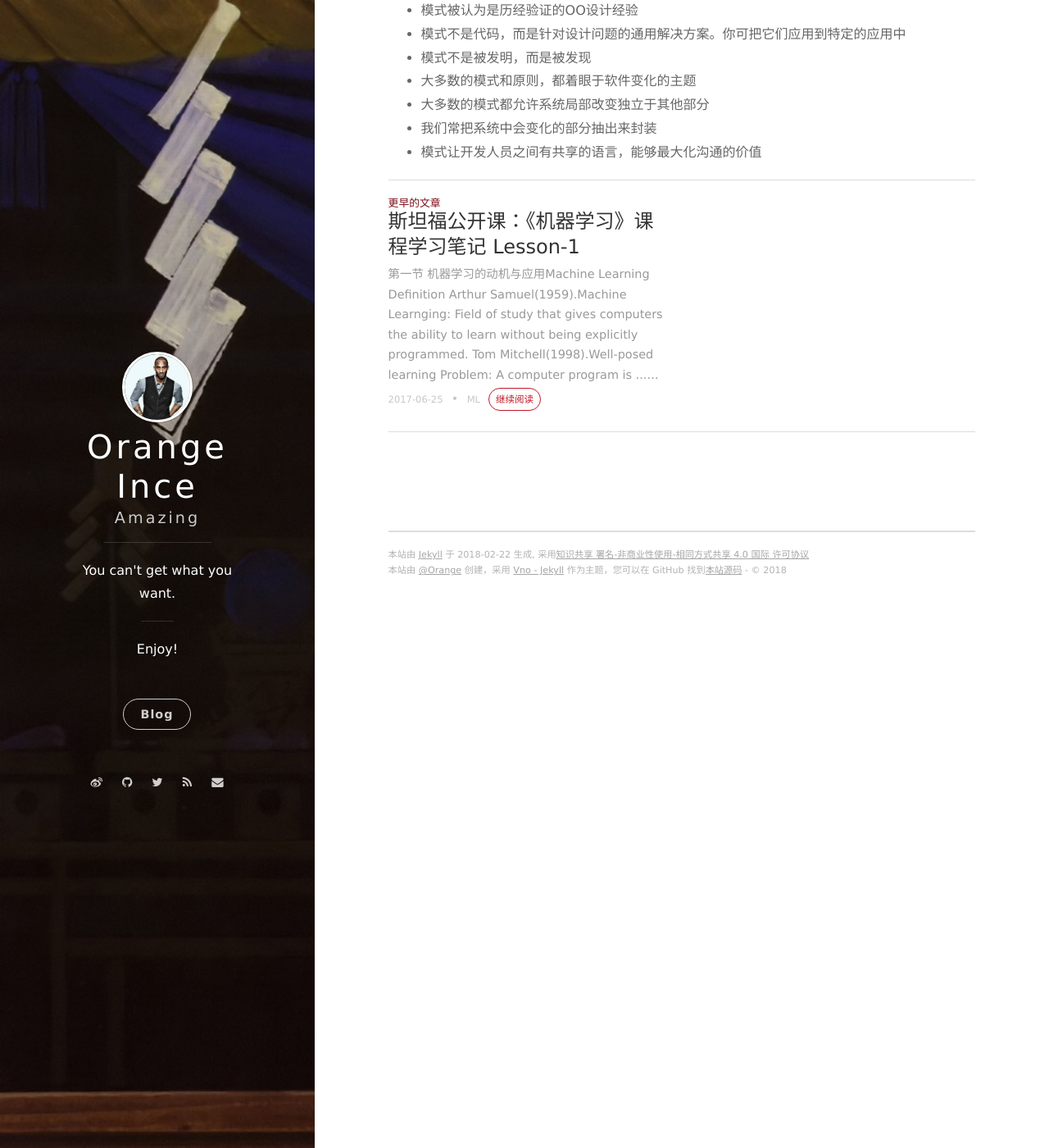
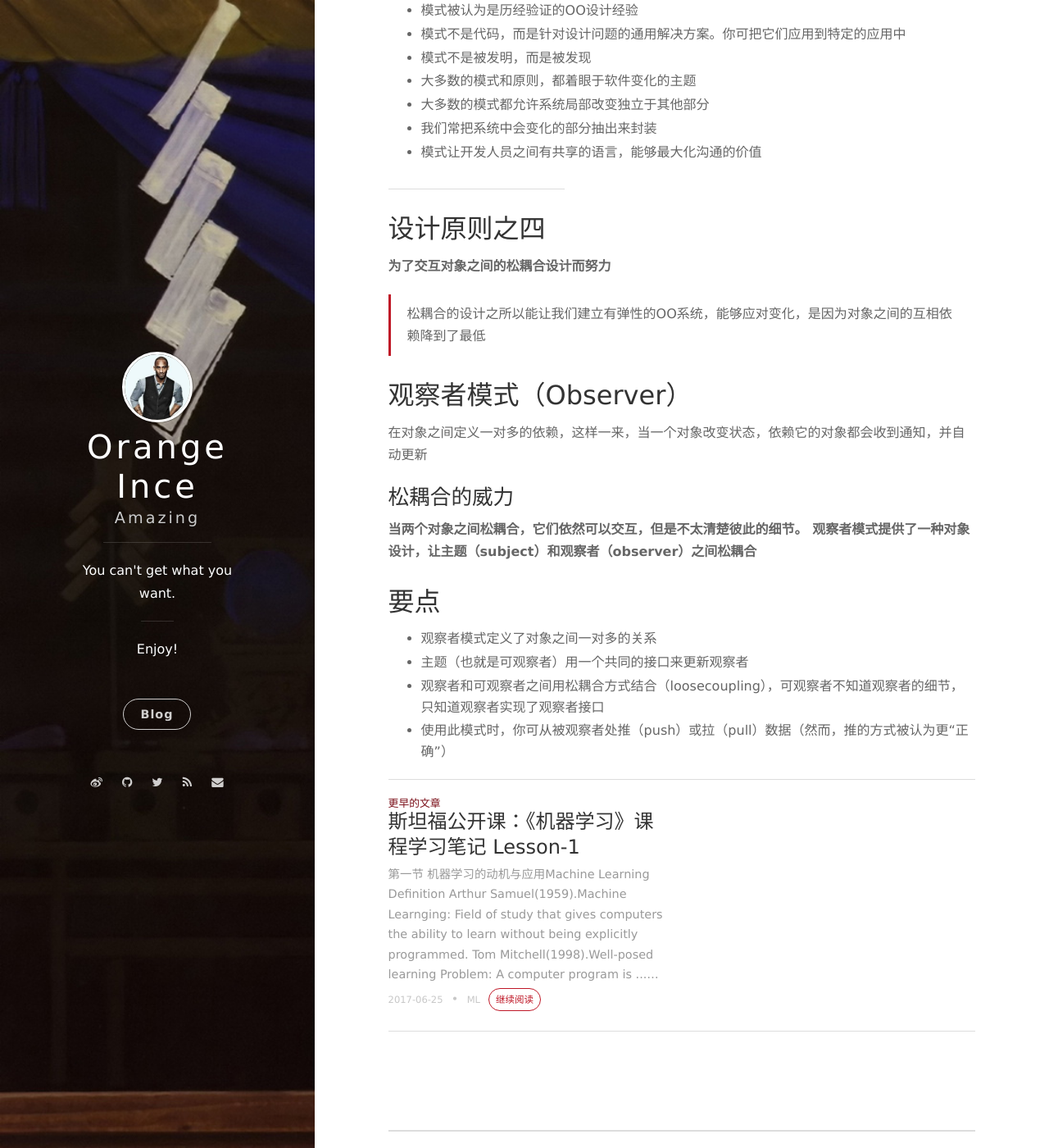
Before and after one commit to orangeince/OrangeSpace, a Jekyll site: the page built from _posts/2018-02-22-HeadFirstDesignPattern-Day1.md, in a window 1280 px wide and 1400 px high, scrolled down 1062 px. Shown: the whole window at 82% size. Built offline with Jekyll 4.4.1, drawn with Linux system fonts in a browser that asks for light colours; nearby versions of some CDN libraries.

Commit message:
add: observer pattern

```diff
--- a/_posts/2018-02-22-HeadFirstDesignPattern-Day1.md
+++ b/_posts/2018-02-22-HeadFirstDesignPattern-Day1.md
@@ -33,3 +33,20 @@ tag: "Design Pattern"
 - 大多数的模式都允许系统局部改变独立于其他部分
 - 我们常把系统中会变化的部分抽出来封装
 - 模式让开发人员之间有共享的语言，能够最大化沟通的价值
+
+---
+## 设计原则之四
+**为了交互对象之间的松耦合设计而努力**
+> 松耦合的设计之所以能让我们建立有弹性的OO系统，能够应对变化，是因为对象之间的互相依赖降到了最低
+
+## 观察者模式（Observer）
+在对象之间定义一对多的依赖，这样一来，当一个对象改变状态，依赖它的对象都会收到通知，并自动更新
+### 松耦合的威力
+**当两个对象之间松耦合，它们依然可以交互，但是不太清楚彼此的细节。
+观察者模式提供了一种对象设计，让主题（subject）和观察者（observer）之间松耦合**
+
+## 要点
+- 观察者模式定义了对象之间一对多的关系
+- 主题（也就是可观察者）用一个共同的接口来更新观察者
+- 观察者和可观察者之间用松耦合方式结合（loosecoupling），可观察者不知道观察者的细节，只知道观察者实现了观察者接口
+- 使用此模式时，你可从被观察者处推（push）或拉（pull）数据（然而，推的方式被认为更“正确”）
```
